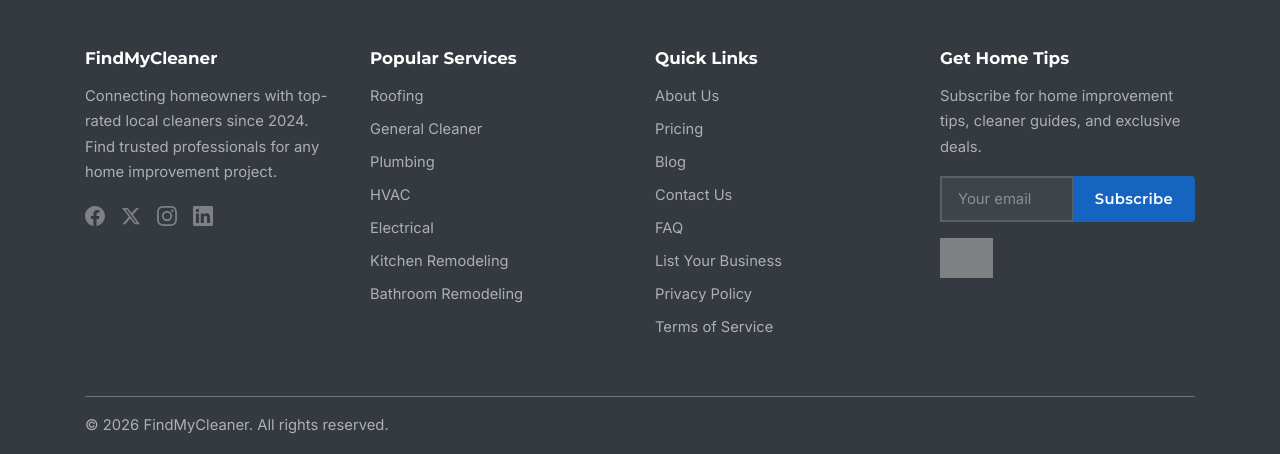
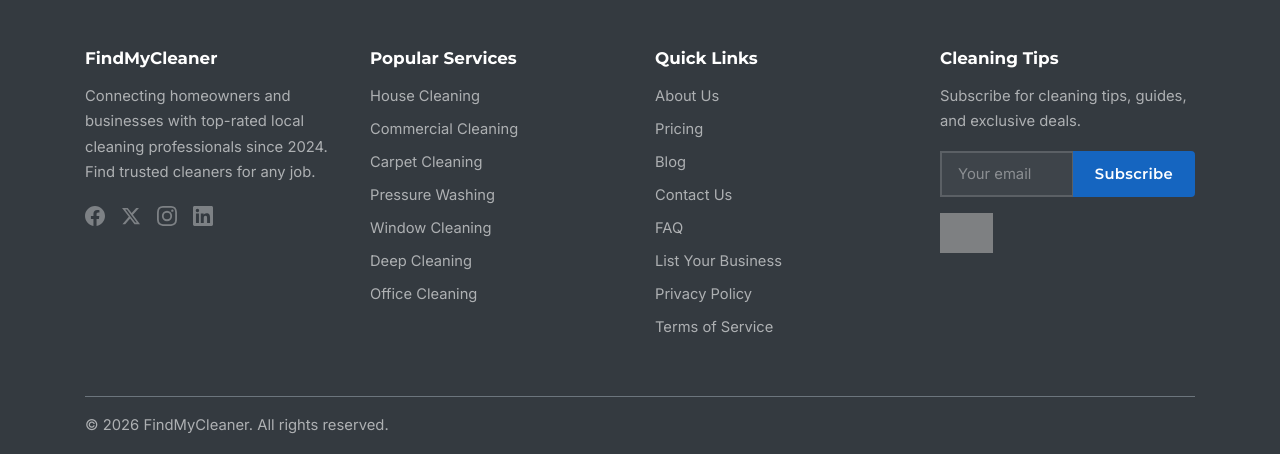
Before and after one commit to aipros21/cleaners, a PHP site: page /index.php in a window 1280 px wide. Shown: the part 2977-3431 px from the top of the page. Run offline with PHP 8.4, Linux system fonts and the light colour scheme; data that the repository does not hold is empty; some libraries are stand-ins or nearby versions; grey boxes are pictures that could not be loaded.

Commit message:
Fix footer: update Popular Services to cleaning categories
Co-Authored-By: Claude Opus 4.6 <noreply@anthropic.com>

```diff
--- a/includes/inc_footer.php
+++ b/includes/inc_footer.php
@@ -12,7 +12,7 @@
             <!-- About -->
             <div class="col-lg-3 col-md-6 mb-4">
                 <h5 class="text-white mb-3">FindMyCleaner</h5>
-                <p class="text-muted small">Connecting homeowners with top-rated local cleaners since 2024. Find trusted professionals for any home improvement project.</p>
+                <p class="text-muted small">Connecting homeowners and businesses with top-rated local cleaning professionals since 2024. Find trusted cleaners for any job.</p>
                 <div class="social-links mt-3 d-flex align-items-center">
                     <a href="#" class="text-muted mr-3" aria-label="Facebook"><svg width="20" height="20" fill="currentColor" viewBox="0 0 24 24"><path d="M24 12.073c0-6.627-5.373-12-12-12s-12 5.373-12 12c0 5.99 4.388 10.954 10.125 11.854v-8.385H7.078v-3.47h3.047V9.43c0-3.007 1.792-4.669 4.533-4.669 1.312 0 2.686.235 2.686.235v2.953H15.83c-1.491 0-1.956.925-1.956 1.874v2.25h3.328l-.532 3.47h-2.796v8.385C19.612 23.027 24 18.062 24 12.073z"/></svg></a>
                     <a href="#" class="text-muted mr-3" aria-label="X (Twitter)"><svg width="20" height="20" fill="currentColor" viewBox="0 0 24 24"><path d="M18.244 2.25h3.308l-7.227 8.26 8.502 11.24H16.17l-5.214-6.817L4.99 21.75H1.68l7.73-8.835L1.254 2.25H8.08l4.713 6.231zm-1.161 17.52h1.833L7.084 4.126H5.117z"/></svg></a>
@@ -25,13 +25,13 @@
             <div class="col-lg-3 col-md-6 mb-4">
                 <h5 class="text-white mb-3">Popular Services</h5>
                 <ul class="list-unstyled small">
-                    <li class="mb-2"><a href="/cleaners/roofing" class="text-muted">Roofing</a></li>
-                    <li class="mb-2"><a href="/cleaners/general-cleaner" class="text-muted">General Cleaner</a></li>
-                    <li class="mb-2"><a href="/cleaners/plumbing" class="text-muted">Plumbing</a></li>
-                    <li class="mb-2"><a href="/cleaners/hvac" class="text-muted">HVAC</a></li>
-                    <li class="mb-2"><a href="/cleaners/electrical" class="text-muted">Electrical</a></li>
-                    <li class="mb-2"><a href="/cleaners/kitchen-remodeling" class="text-muted">Kitchen Remodeling</a></li>
-                    <li class="mb-2"><a href="/cleaners/bathroom-remodeling" class="text-muted">Bathroom Remodeling</a></li>
+                    <li class="mb-2"><a href="/cleaners/house-cleaning" class="text-muted">House Cleaning</a></li>
+                    <li class="mb-2"><a href="/cleaners/commercial-cleaning" class="text-muted">Commercial Cleaning</a></li>
+                    <li class="mb-2"><a href="/cleaners/carpet-cleaning" class="text-muted">Carpet Cleaning</a></li>
+                    <li class="mb-2"><a href="/cleaners/pressure-washing" class="text-muted">Pressure Washing</a></li>
+                    <li class="mb-2"><a href="/cleaners/window-cleaning" class="text-muted">Window Cleaning</a></li>
+                    <li class="mb-2"><a href="/cleaners/deep-cleaning" class="text-muted">Deep Cleaning</a></li>
+                    <li class="mb-2"><a href="/cleaners/office-cleaning" class="text-muted">Office Cleaning</a></li>
                 </ul>
             </div>
 
@@ -52,8 +52,8 @@
 
             <!-- Newsletter -->
             <div class="col-lg-3 col-md-6 mb-4">
-                <h5 class="text-white mb-3">Get Home Tips</h5>
-                <p class="text-muted small">Subscribe for home improvement tips, cleaner guides, and exclusive deals.</p>
+                <h5 class="text-white mb-3">Cleaning Tips</h5>
+                <p class="text-muted small">Subscribe for cleaning tips, guides, and exclusive deals.</p>
                 <form class="newsletter-form" id="newsletterForm">
                     <div class="input-group">
                         <label for="newsletter_email" class="sr-only">Email address</label>
```
